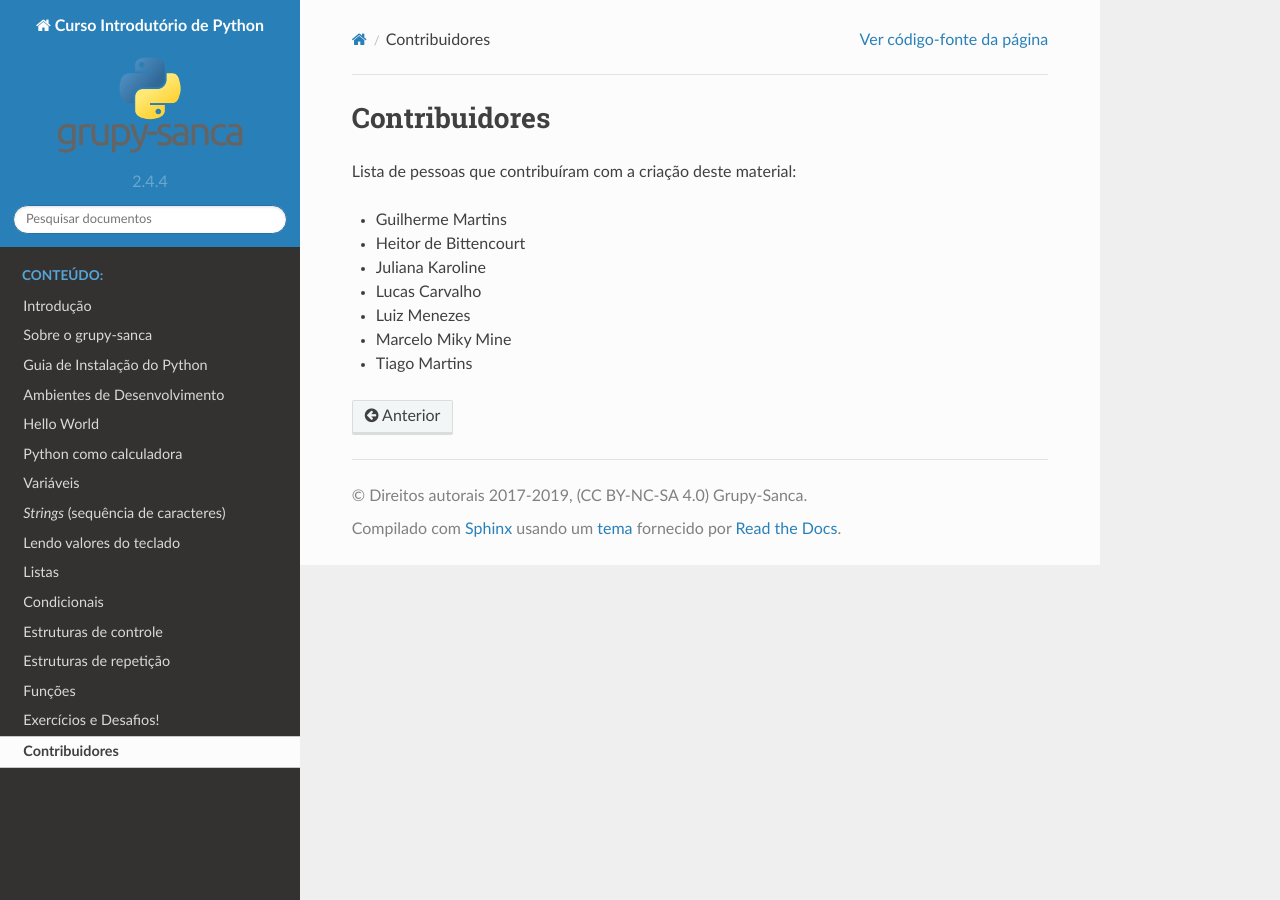
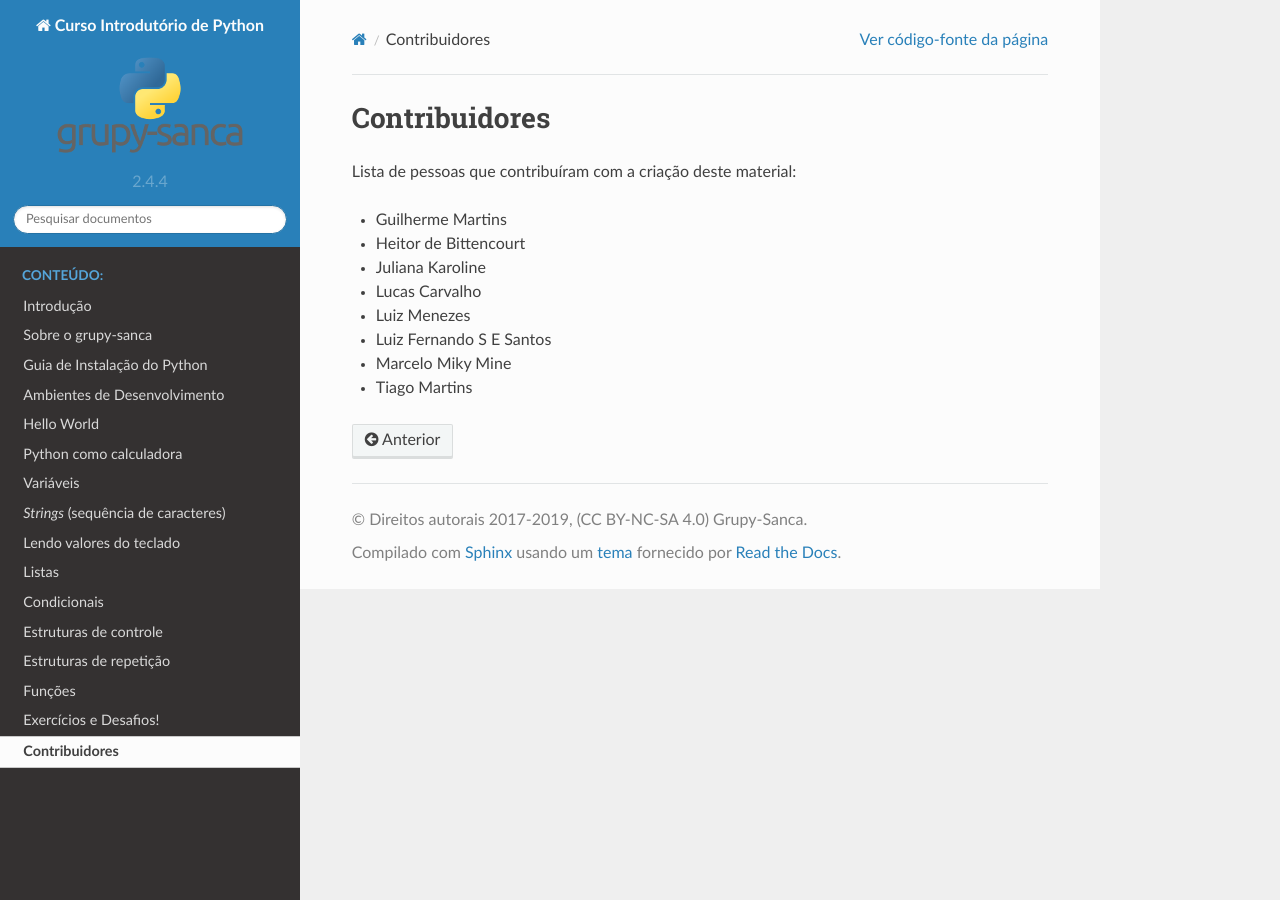
Before and after one commit to grupy-sanca/curso-python, a Sphinx documentation site: the page built from source/contribuidores.rst, in a window 1280 px wide. Built offline with Sphinx 7.4.7 and the Read the Docs theme 2.0.0, drawn with Linux system fonts in a browser that asks for light colours.

Commit message:
Update contribuidores.rst

```diff
--- a/source/contribuidores.rst
+++ b/source/contribuidores.rst
@@ -8,5 +8,6 @@ Lista de pessoas que contribuíram com a criação deste material:
 - Juliana Karoline
 - Lucas Carvalho
 - Luiz Menezes
+- Luiz Fernando S E Santos
 - Marcelo Miky Mine
 - Tiago Martins
```
